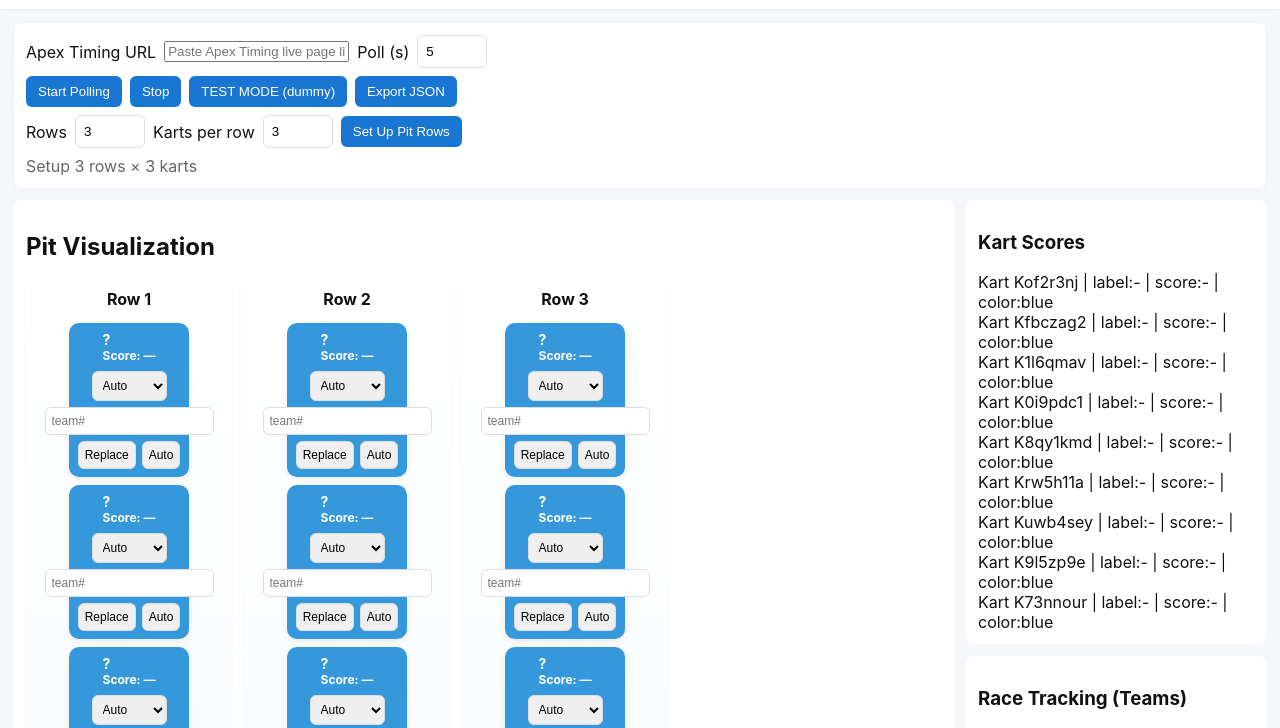
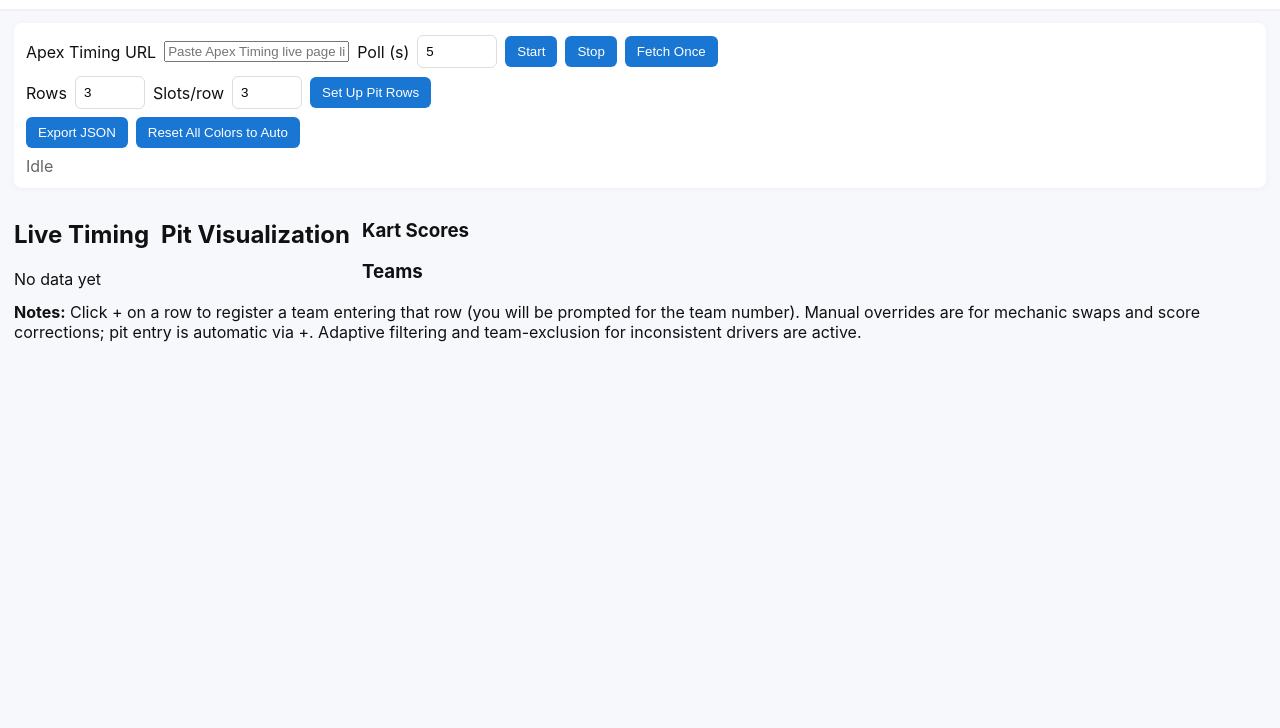
Before and after one commit to danieldobiszmotokary-jpg/SKCEB-Kart-Tracker-v2, a website: page public/index.html in a window 1280 px wide. Shown: the part 39-767 px from the top of the page. Drawn offline with Linux system fonts and the light colour scheme.

Commit message:
Update index.html

```diff
--- a/public/index.html
+++ b/public/index.html
@@ -1,65 +1,69 @@
-<!DOCTYPE html>
+<!doctype html>
 <html lang="en">
 <head>
-  <meta charset="utf-8" />
-  <meta name="viewport" content="width=device-width,initial-scale=1" />
-  <title>SKCEB Kart Tracker — Final</title>
-  <link rel="stylesheet" href="styles.css" />
+<meta charset="utf-8"/>
+<meta name="viewport" content="width=device-width,initial-scale=1"/>
+<title>SKCEB Kart Tracker — Final</title>
+<link rel="stylesheet" href="styles.css"/>
 </head>
 <body>
-  <header>
-    <h1>SKCEB Kart Tracker</h1>
-  </header>
+  <header><h1>SKCEB Kart Tracker</h1></header>
 
   <main>
-    <section class="controls">
+    <section class="controls card">
       <div class="row">
         <label>Apex Timing URL</label>
-        <input id="apexUrl" placeholder="Paste Apex Timing live page link here" />
+        <input id="apexUrl" placeholder="Paste Apex Timing live page link here"/>
         <label>Poll (s)</label>
-        <input id="pollSeconds" type="number" min="2" value="5" style="width:70px" />
-      </div>
-
-      <div class="row">
-        <button id="startBtn">Start Polling</button>
+        <input id="pollSeconds" type="number" min="2" value="5" style="width:80px"/>
+        <button id="startBtn">Start</button>
         <button id="stopBtn" disabled>Stop</button>
-        <button id="testBtn">TEST MODE (dummy)</button>
-        <button id="exportBtn">Export JSON</button>
+        <button id="fetchOnceBtn">Fetch Once</button>
       </div>
 
       <div class="row">
         <label>Rows</label>
-        <input id="numRows" type="number" min="1" value="3" style="width:70px" />
-        <label>Karts per row</label>
-        <input id="kartsPerRow" type="number" min="1" value="3" style="width:70px" />
+        <input id="numRows" type="number" min="1" value="3" style="width:70px"/>
+        <label>Slots/row</label>
+        <input id="kartsPerRow" type="number" min="1" value="3" style="width:70px"/>
         <button id="setupBtn">Set Up Pit Rows</button>
+      </div>
+
+      <div class="row">
+        <button id="exportBtn">Export JSON</button>
+        <button id="resetColorsBtn">Reset All Colors to Auto</button>
       </div>
 
       <div id="status" class="status">Idle</div>
     </section>
 
     <section class="layout">
-      <section class="pit" id="pitSection">
+      <section class="left card">
+        <h2>Live Timing</h2>
+        <div id="liveTable" class="live-table">No data yet</div>
+      </section>
+
+      <section class="center card">
         <h2>Pit Visualization</h2>
         <div id="pitContainer" class="pit-container"></div>
       </section>
 
-      <aside class="sidebar">
-        <section class="scores">
+      <aside class="right">
+        <section class="card">
           <h3>Kart Scores</h3>
           <div id="kartScoresList"></div>
         </section>
-
-        <section class="teams">
-          <h3>Race Tracking (Teams)</h3>
+        <section class="card">
+          <h3>Teams</h3>
           <div id="teamList"></div>
         </section>
       </aside>
     </section>
 
-    <section class="notes">
-      <p><strong>Usage notes:</strong> Use the + button at the bottom of each row to register a team entering that row's pit. You will be prompted for the team number. The team takes the first kart in that row; the team's previous kart will be placed at the end of the same row (if any).</p>
+    <section class="notes card">
+      <strong>Notes:</strong> Click + on a row to register a team entering that row (you will be prompted for the team number). Manual overrides are for mechanic swaps and score corrections; pit entry is automatic via +. Adaptive filtering and team-exclusion for inconsistent drivers are active.
     </section>
+
   </main>
 
   <script src="app.js"></script>
```
